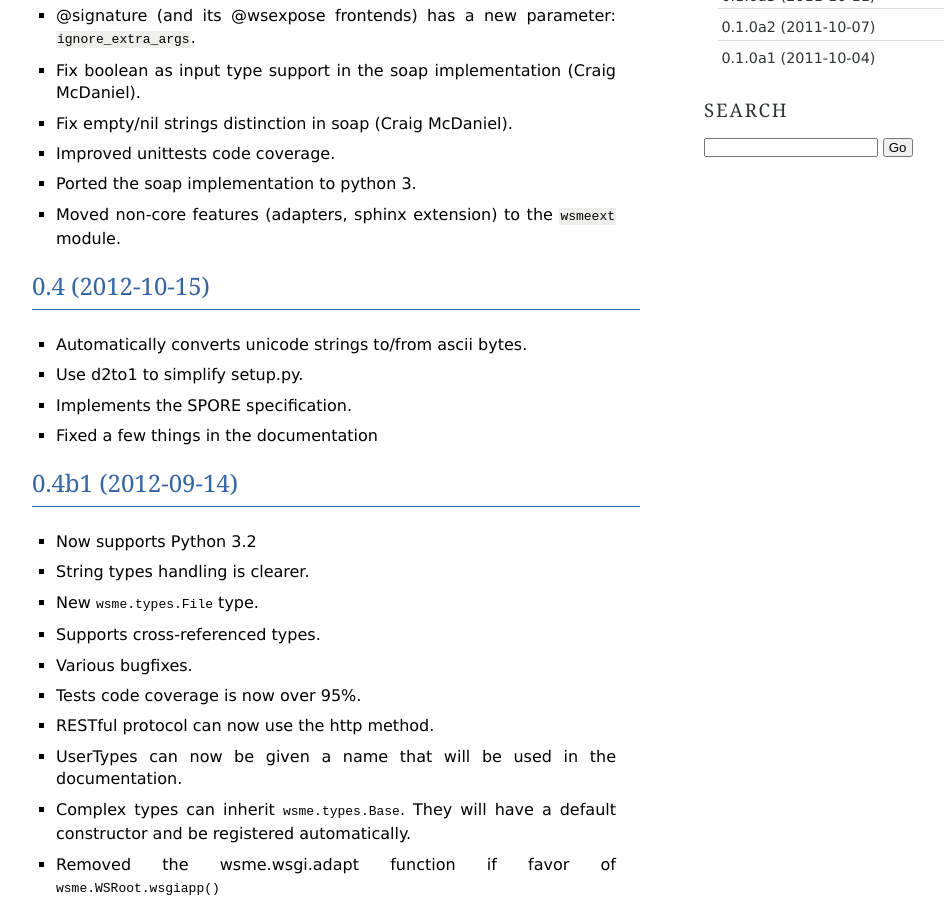
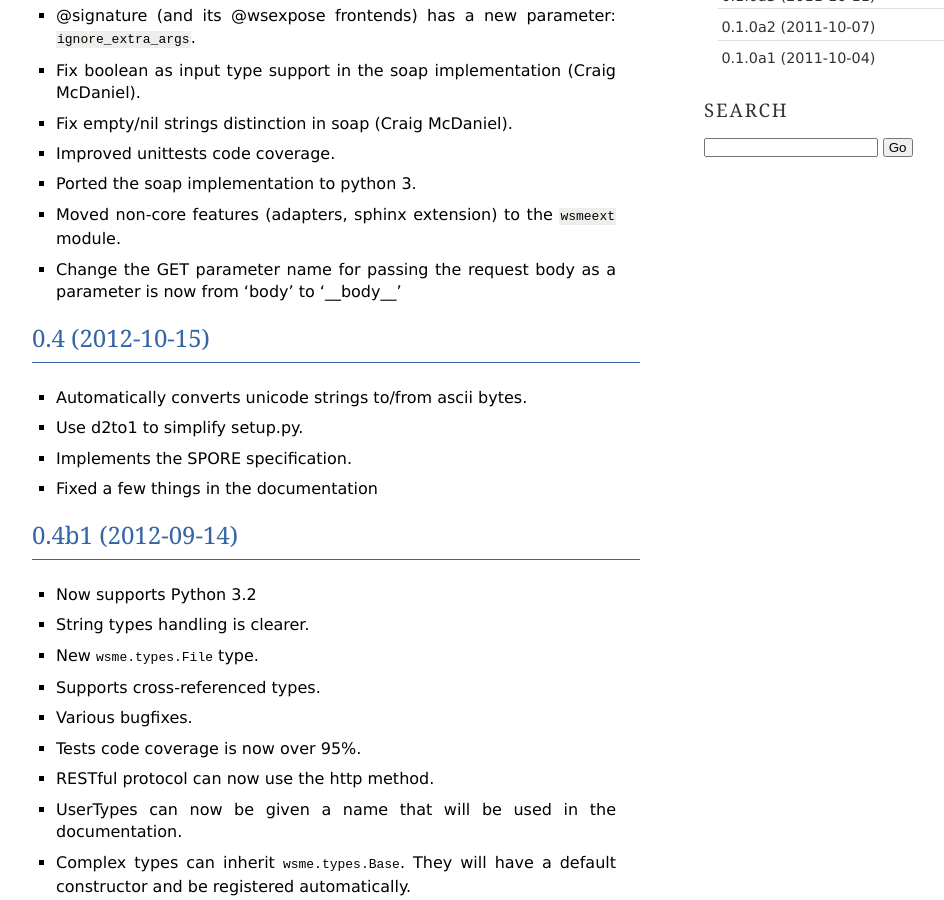
Before and after one commit to openstack-archive/wsme, a Sphinx documentation site: the page built from doc/changes.rst, in a window 1280 px wide and 900 px high, scrolled down 741 px. Shown: the whole window, without its empty margins (128-1072 px from the left). Built offline with Sphinx 7.4.7, drawn with Linux system fonts in a browser that asks for light colours.

Commit message:
Tell about the __body__ parameter in the changelog

```diff
--- a/doc/changes.rst
+++ b/doc/changes.rst
@@ -45,6 +45,9 @@ Changes
 *   Ported the soap implementation to python 3.
 
 *   Moved non-core features (adapters, sphinx extension) to the ``wsmeext`` module.
+
+*   Change the GET parameter name for passing the request body as a parameter
+    is now from 'body' to '__body__'
 
 0.4 (2012-10-15)
 ----------------
```
